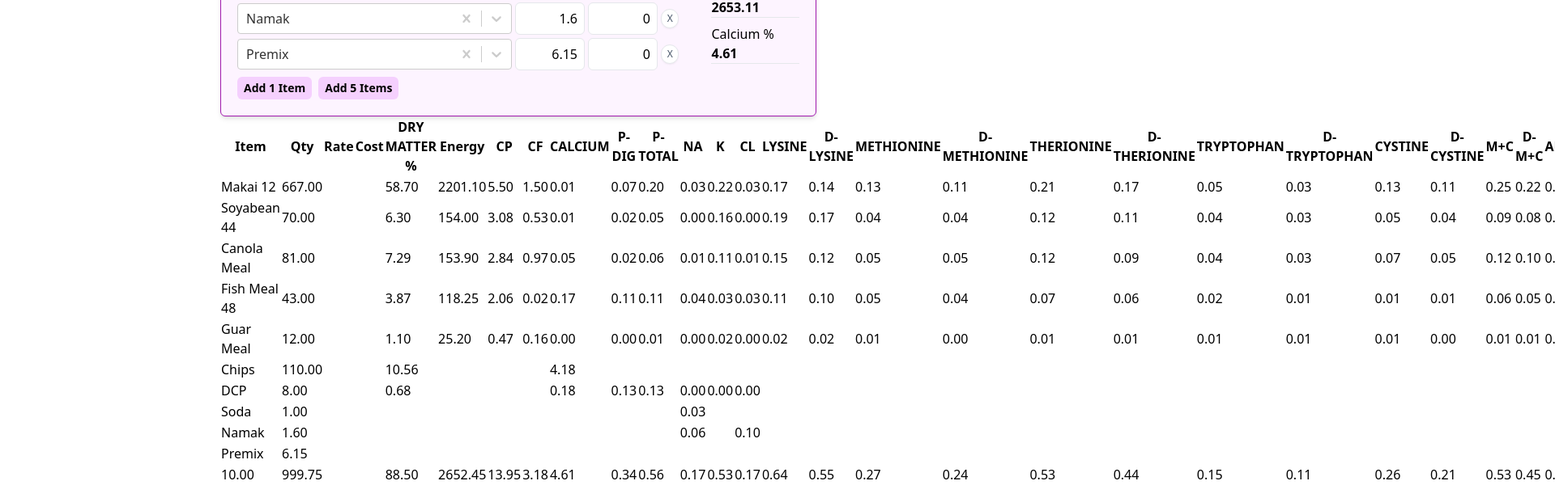
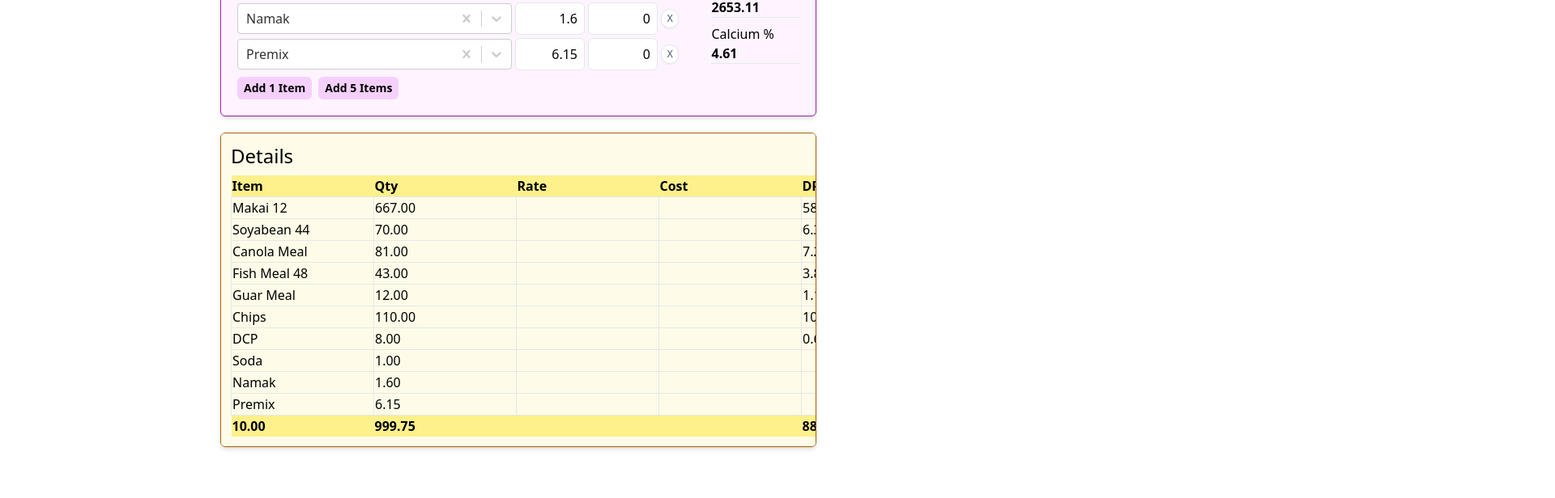
Before and after one commit to msafdaar/feed-energy-protien, a React (Vite) app: page / in a window 1280 px wide. Shown: the part 454-1070 px from the top of the page at 81% size, 1920 px wide, since content can reach past the window. After the commit the page ends 1043 px from the top, so only its background shows below. Built offline with nearby package versions, Linux system fonts and the light colour scheme.

Commit message:
add styles to details table

```diff
--- a/src/Details.jsx
+++ b/src/Details.jsx
@@ -79,7 +79,7 @@ function Details({formula}) {
     let tableHead = <thead>
         <tr>
             {detailsObject.header.map((cell)=>{
-                return <th>{cell}</th>
+                return <th className="bg-yellow-200 text-left w-44">{cell}</th>
             })}
         </tr>
     </thead>
@@ -87,7 +87,7 @@ function Details({formula}) {
     let tableBody = <tbody>
         {detailsObject.body.map((row)=>{
             return <tr> {row.map((cell)=>{
-                return <td>{isNaN(cell) ? cell : cell===0 ? "" : cell.toFixed(2)}</td>
+                return <td className="border">{isNaN(cell) ? cell : cell===0 ? "" : cell.toFixed(2)}</td>
             })} </tr>
         })}
     </tbody>
@@ -95,15 +95,19 @@ function Details({formula}) {
     let tableFoot = <tfoot>
         <tr>
         {detailsObject.totals.map((cell)=>{
-                return <td>{isNaN(cell) ? cell : cell===0 ? "" : cell.toFixed(2)}</td>
+                return <td className="bg-yellow-200 font-bold">{isNaN(cell) ? cell : cell===0 ? "" : cell.toFixed(2)}</td>
             })}
         </tr>
     </tfoot>
-    return ( <table>
+    return ( <div className="w-full overflow-x-scroll my-5 bg-yellow-50 border border-yellow-700 shadow-md p-3 rounded-md">
+    <h2 className="text-2xl mb-2 w-full">Details</h2>
+    <table className="table-fixed w-full">
         {tableHead}
         {tableBody}
         {tableFoot}
-    </table>);
+    </table>
+    </div>
+    );
 }
 
 export default Details;
```
